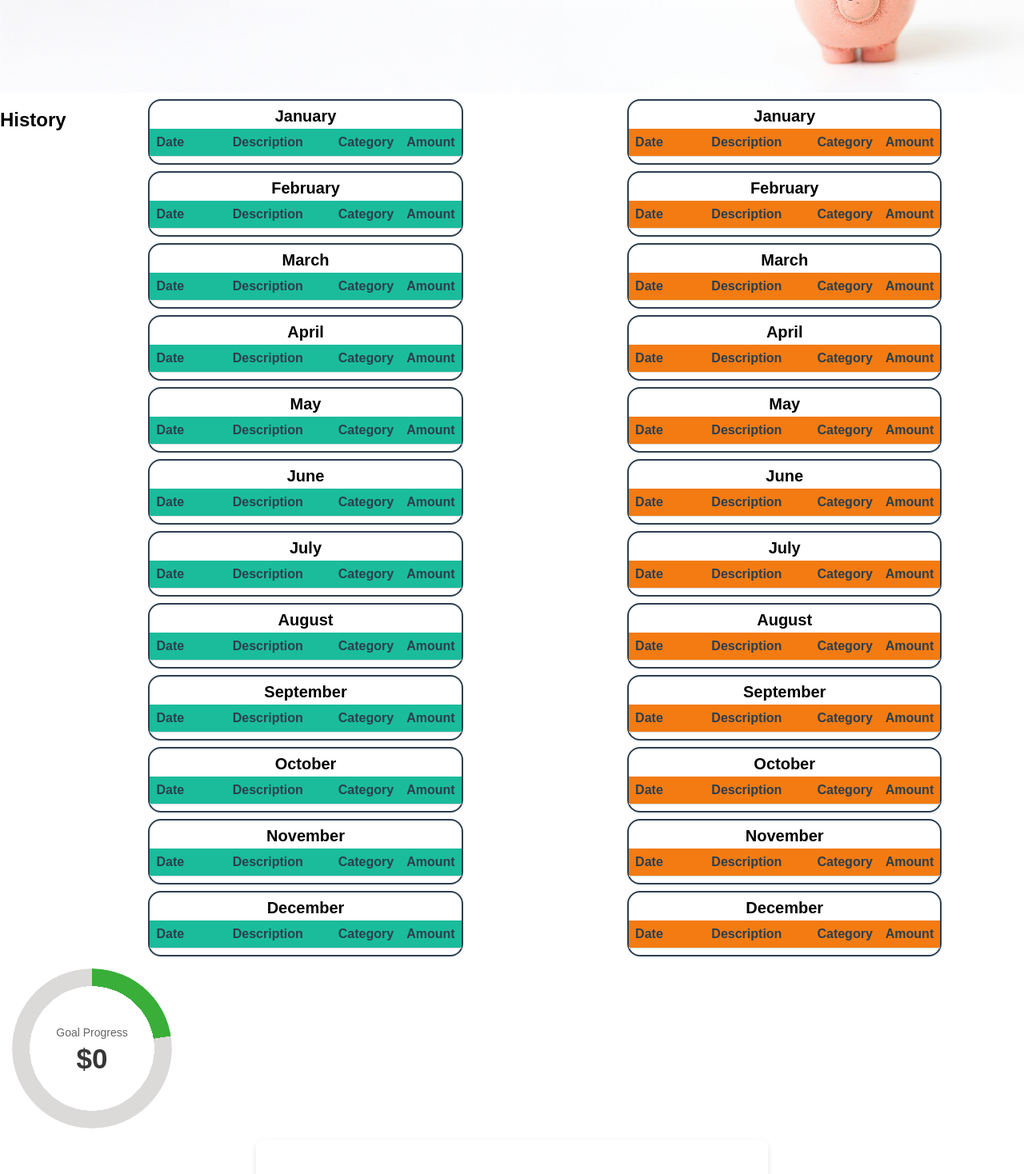
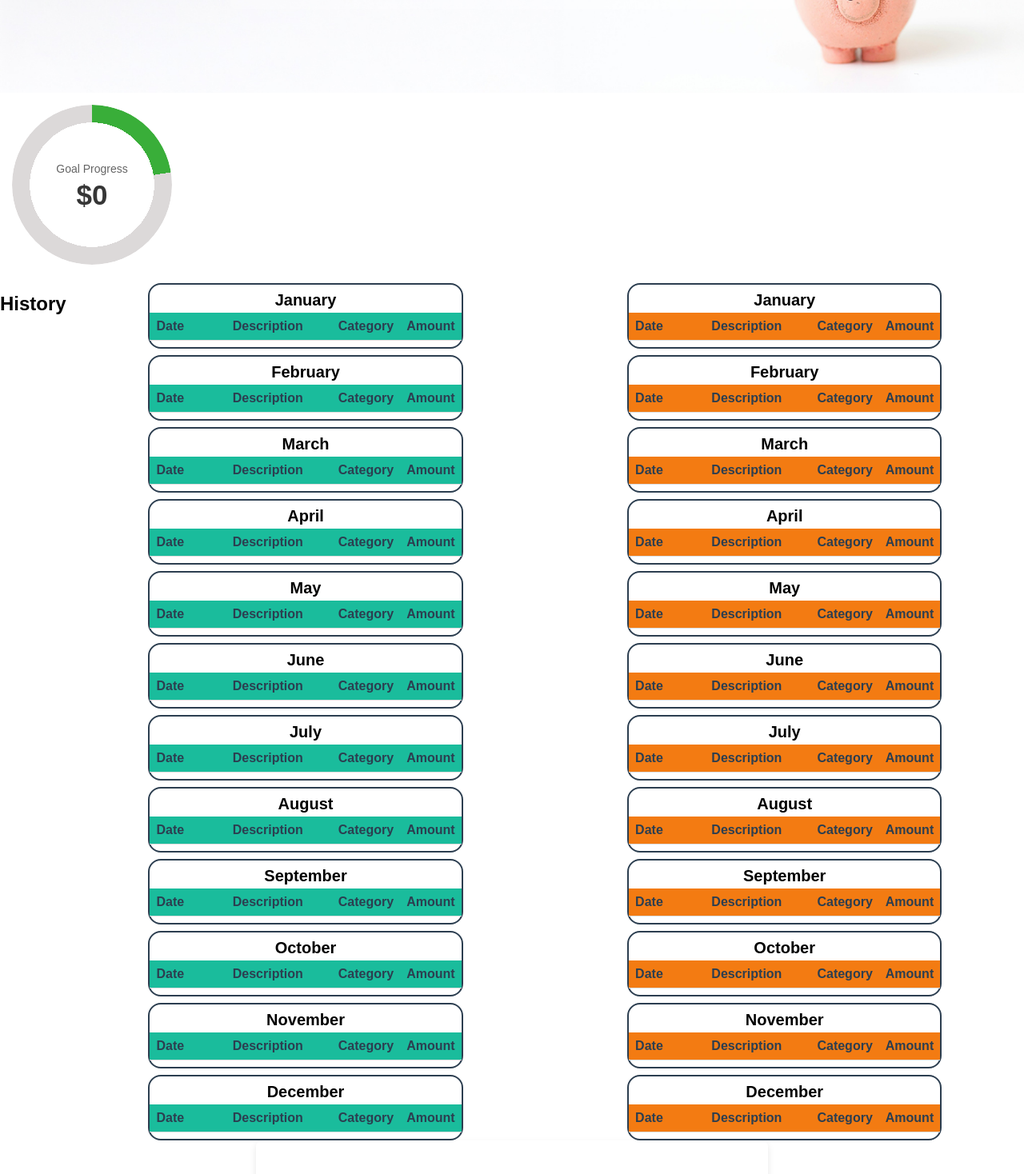
Before and after one commit to Larson04/PersonalFinanceTracker, a Svelte app: page / in a window 1280 px wide. Shown: the part 140-1608 px from the top of the page at 80% size. Built offline with nearby package versions, Linux system fonts and the light colour scheme.

Commit message:
moved GoalDisplay on top of the history

```diff
--- a/src/App.svelte
+++ b/src/App.svelte
@@ -21,6 +21,9 @@
     <Hero />
   </div>
   <div class="main"></div>
+  <div>
+    <GoalDisplay />
+  </div>
   <div class="listings">
     <h2>History</h2>
     <div class="income">
@@ -34,9 +37,6 @@
         {/each}
     </div>
   </div>
-  <div>
-    <GoalDisplay />
-  </div>
 
   <div id="inputForm">
     <InputForm />
```
